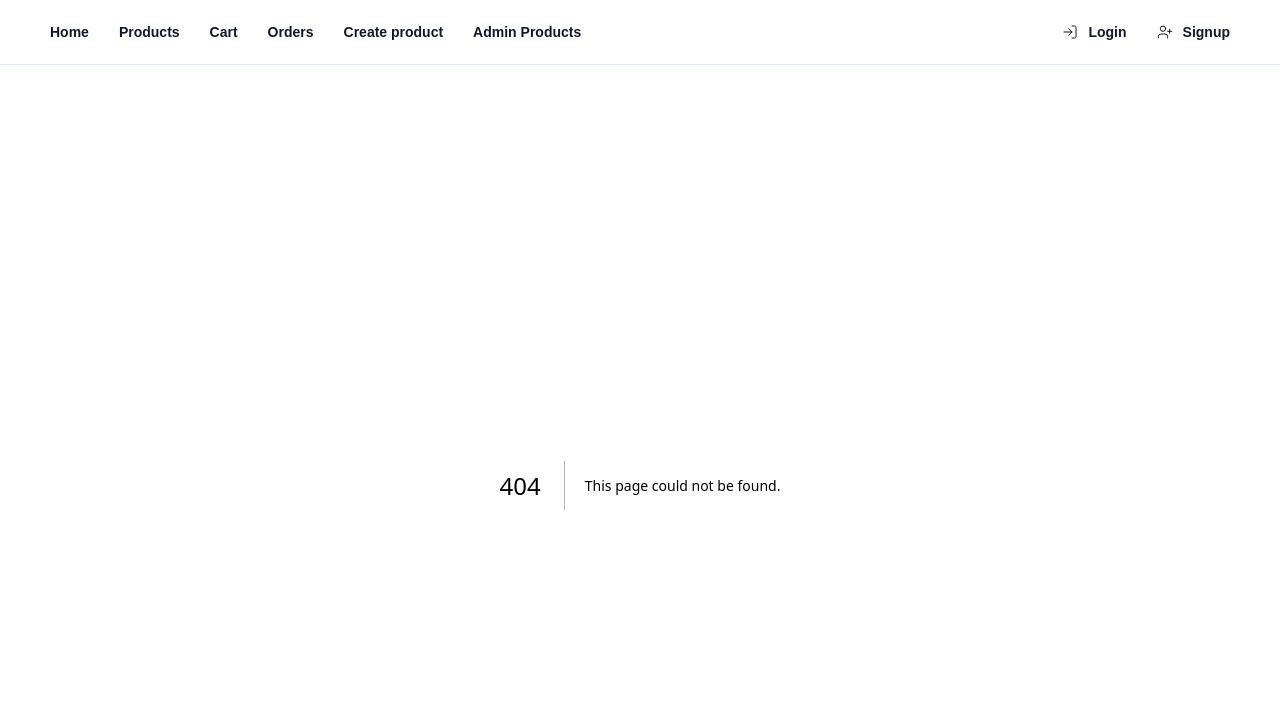
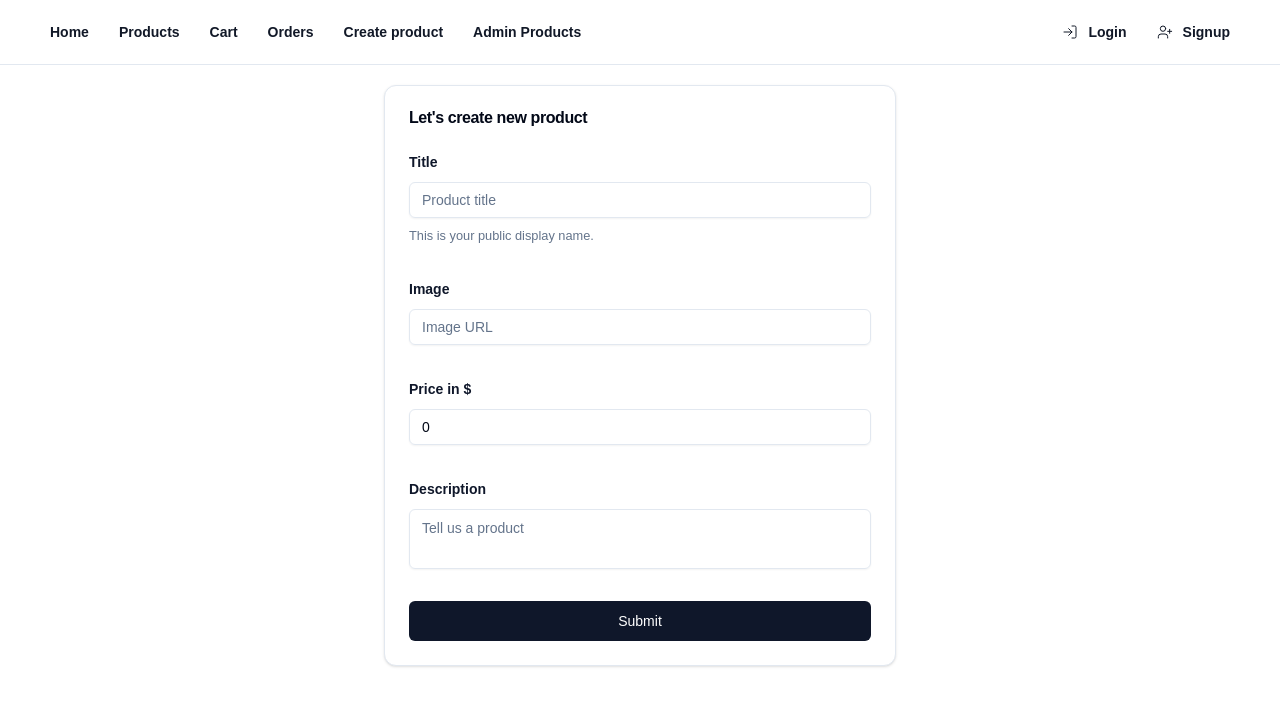
Before and after one commit to websharkdev/hono-shop, a Next.js app: page /admin/add-product in a window 1280 px wide. Before the commit this address had no page. Shown: the top 706 px of the page. Built offline with nearby package versions, Linux system fonts and the light colour scheme.

Commit message:
refactor(admin) - renamed route to add-product, created form + connected actions to create product (added to fake products)

```diff
--- /dev/null
+++ b/app/admin/add-product/(components)/body.tsx
@@ -0,0 +1,145 @@
+'use client';
+
+import { zodResolver } from '@hookform/resolvers/zod';
+import { useForm } from 'react-hook-form';
+
+import { Button } from '@/components/ui/button';
+import {
+  Form,
+  FormControl,
+  FormDescription,
+  FormField,
+  FormItem,
+  FormLabel,
+  FormMessage,
+} from '@/components/ui/form';
+import { Input } from '@/components/ui/input';
+import { Textarea } from '@/components/ui/textarea';
+import { CreateProductSchema } from '@/schemas';
+import { z } from 'zod';
+
+import { Card, CardContent, CardHeader, CardTitle } from '@/components/ui/card';
+import axios from 'axios';
+
+const Body = () => {
+  const form = useForm<z.infer<typeof CreateProductSchema>>({
+    resolver: zodResolver(CreateProductSchema),
+    defaultValues: {
+      title: '',
+      description: '',
+      amount: 0,
+      imageURL: '',
+    },
+  });
+
+  function onSubmit(values: z.infer<typeof CreateProductSchema>) {
+    const response = axios('/api/shop', {
+      method: 'POST',
+      data: values,
+    }).then((result) => {
+      console.log('result', result);
+    });
+
+    console.log('response', response);
+  }
+
+  return (
+    <div className="mx-auto w-full max-w-lg">
+      <Card>
+        <CardHeader>
+          <CardTitle>Let's create new product</CardTitle>
+        </CardHeader>
+        <CardContent>
+          <Form {...form}>
+            <form onSubmit={form.handleSubmit(onSubmit)} className="space-y-8">
+              <FormField
+                control={form.control}
+                name="title"
+                render={({ field }) => (
+                  <FormItem>
+                    <FormLabel className="text-sm font-semibold text-gray-600 text-primary">
+                      Title
+                    </FormLabel>
+                    <FormControl>
+                      <Input placeholder="Product title" {...field} />
+                    </FormControl>
+                    <FormDescription>
+                      This is your public display name.
+                    </FormDescription>
+                    <FormMessage />
+                  </FormItem>
+                )}
+              />
+              <FormField
+                control={form.control}
+                name="imageURL"
+                render={({ field }) => (
+                  <FormItem>
+                    <FormLabel className="text-sm font-semibold text-gray-600 text-primary">
+                      Image
+                    </FormLabel>
+                    <FormControl>
+                      <Input placeholder="Image URL" type="url" {...field} />
+                    </FormControl>
+                    <FormMessage />
+                  </FormItem>
+                )}
+              />
+              <FormField
+                control={form.control}
+                name="amount"
+                render={({ field }) => (
+                  <FormItem>
+                    <FormLabel className="text-sm font-semibold text-gray-600 text-primary">
+                      Price in $
+                    </FormLabel>
+                    <FormControl>
+                      <Input
+                        placeholder="0.00"
+                        type="number"
+                        min={0}
+                        max={500000}
+                        step={0.01}
+                        {...field}
+                        value={form.getValues('amount')}
+                        onChange={(e) =>
+                          form.setValue('amount', Number(e.target.value))
+                        }
+                      />
+                    </FormControl>
+                    <FormMessage />
+                  </FormItem>
+                )}
+              />
+              <FormField
+                control={form.control}
+                name="description"
+                render={({ field }) => (
+                  <FormItem>
+                    <FormLabel className="text-sm font-semibold text-gray-600 text-primary">
+                      Description
+                    </FormLabel>
+                    <FormControl>
+                      <Textarea
+                        placeholder="Tell us a product"
+                        className="resize-none"
+                        {...field}
+                      />
+                    </FormControl>
+                    <FormMessage />
+                  </FormItem>
+                )}
+              />
+
+              <Button type="submit" className="w-full text-white">
+                Submit
+              </Button>
+            </form>
+          </Form>
+        </CardContent>
+      </Card>
+    </div>
+  );
+};
+
+export default Body;
--- /dev/null
+++ b/app/admin/add-product/(components)/index.ts
@@ -0,0 +1,2 @@
+import Body from './body';
+export { Body };
--- /dev/null
+++ b/app/admin/add-product/page.tsx
@@ -0,0 +1,11 @@
+import { Body } from './(components)';
+
+const Page = () => {
+  return (
+    <div>
+      <Body />
+    </div>
+  );
+};
+
+export default Page;
--- a/app/admin/create/page.tsx
+++ /dev/null
@@ -1,5 +0,0 @@
-const Page = () => {
-  return <div>Page</div>;
-};
-
-export default Page;
```
